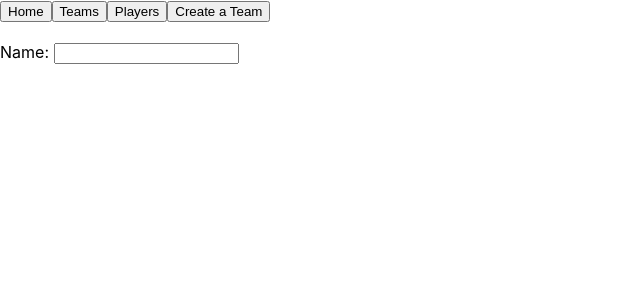
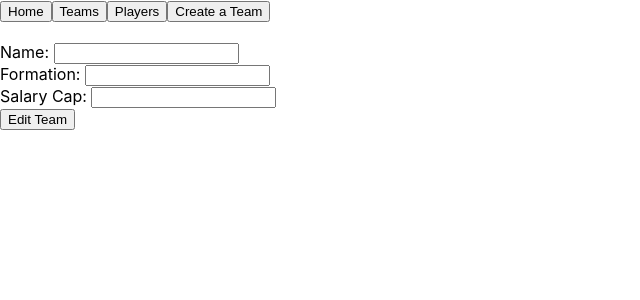
Before and after one commit to Jnorman2123/soccer-player-manager-project, a React (Create React App) app: page /teams/1/edit in a window 1280 px wide. Shown: the top 300 px of the page, without its empty margins (0-640 px from the left). Built offline with nearby package versions, Linux system fonts and the light colour scheme.

Commit message:
added inputs for formation and salary cap as well as submit button to edit team form

```diff
--- a/src/components/teams/EditTeamForm.js
+++ b/src/components/teams/EditTeamForm.js
@@ -17,6 +17,12 @@ class EditTeamForm extends Component {
         }
     }
 
+    handleChange = (event) => {
+        this.setState({
+            [event.target.name]: event.target.value
+        })
+    }
+
 
     render() {
 
@@ -26,7 +32,12 @@ class EditTeamForm extends Component {
             <div>
                 <form>
                     <label>Name: </label>
-                    <input type='text' value={this.state.name}></input>
+                    <input type='text' name='name' onChange={this.handleChange} value={this.state.name}></input><br></br>
+                    <label>Formation: </label>
+                    <input type='text' name='formation' onChange={this.handleChange} value={this.state.formation}></input><br></br>
+                    <label>Salary Cap: </label>
+                    <input type='number' name='salary_cap' onChange={this.handleChange} value={this.state.salary_cap}></input><br></br>
+                    <input type='submit' value='Edit Team'></input>
                 </form>
             </div>
         )
```
